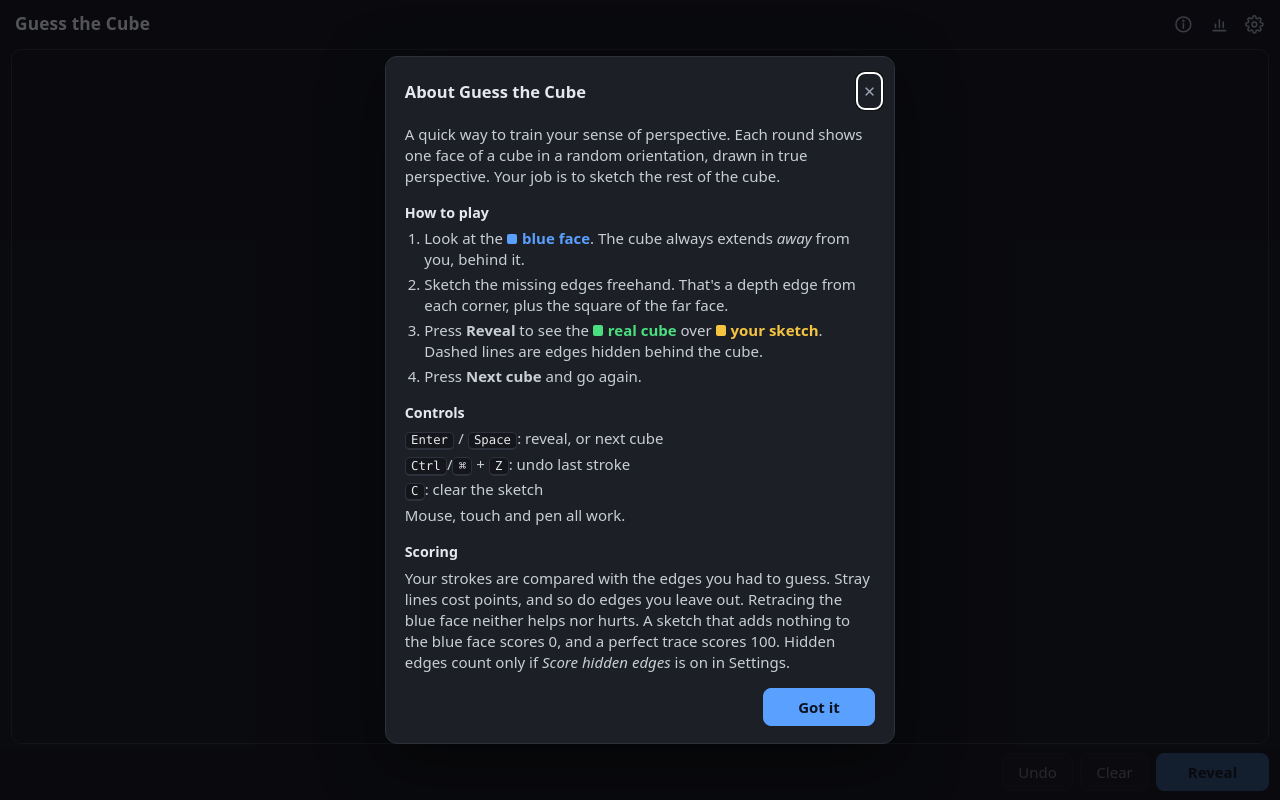
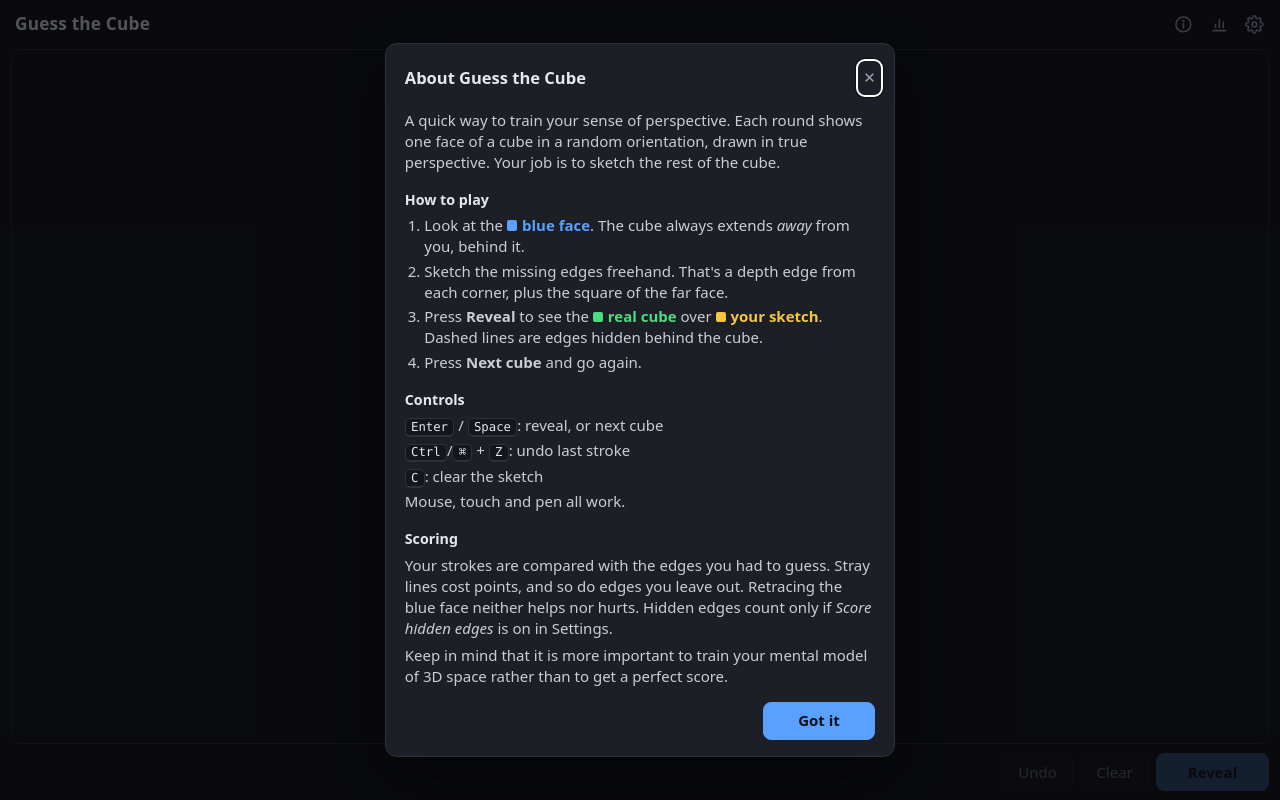
Before and after one commit to Jugbot/guess-the-cube, a plain HTML site: page index.html in a window 1280 px wide. Drawn offline with Linux system fonts and the light colour scheme.

Commit message:
Declaudify

```diff
--- a/index.html
+++ b/index.html
@@ -138,9 +138,9 @@
 
       <h3>Scoring</h3>
       <p>Your strokes are compared with the edges you had to guess. Stray lines cost points, and so do edges
-        you leave out. Retracing the blue face neither helps nor hurts. A sketch that adds nothing to the blue
-        face scores 0, and a perfect trace scores 100. Hidden edges count only if <em>Score hidden edges</em>
+        you leave out. Retracing the blue face neither helps nor hurts. Hidden edges count only if <em>Score hidden edges</em>
         is on in Settings.</p>
+      <p>Keep in mind that it is more important to train your mental model of 3D space rather than to get a perfect score.</p>
 
       <footer class="panel-foot">
         <button class="primary" type="submit">Got it</button>
```
Also changed, not shown: 1 other file.
